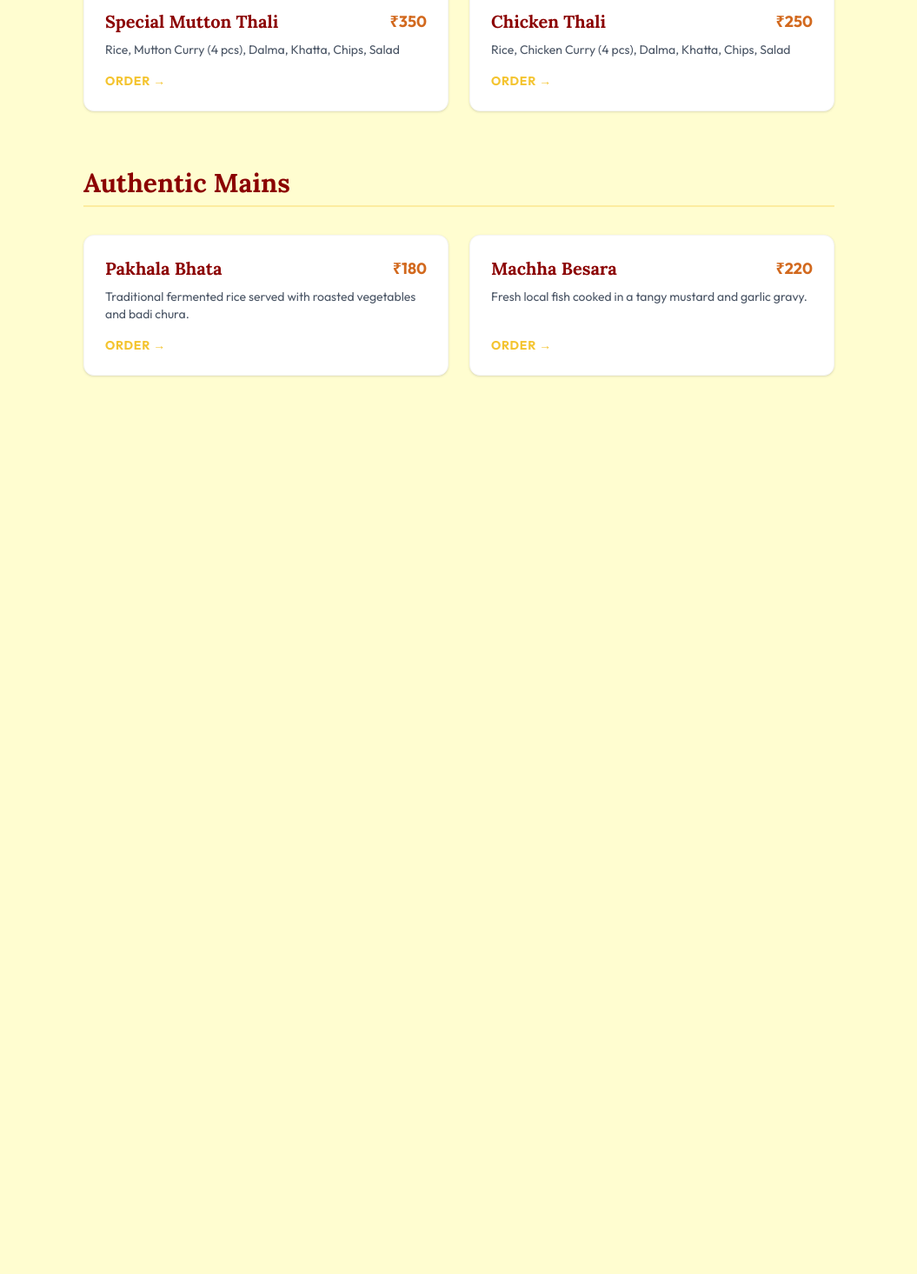
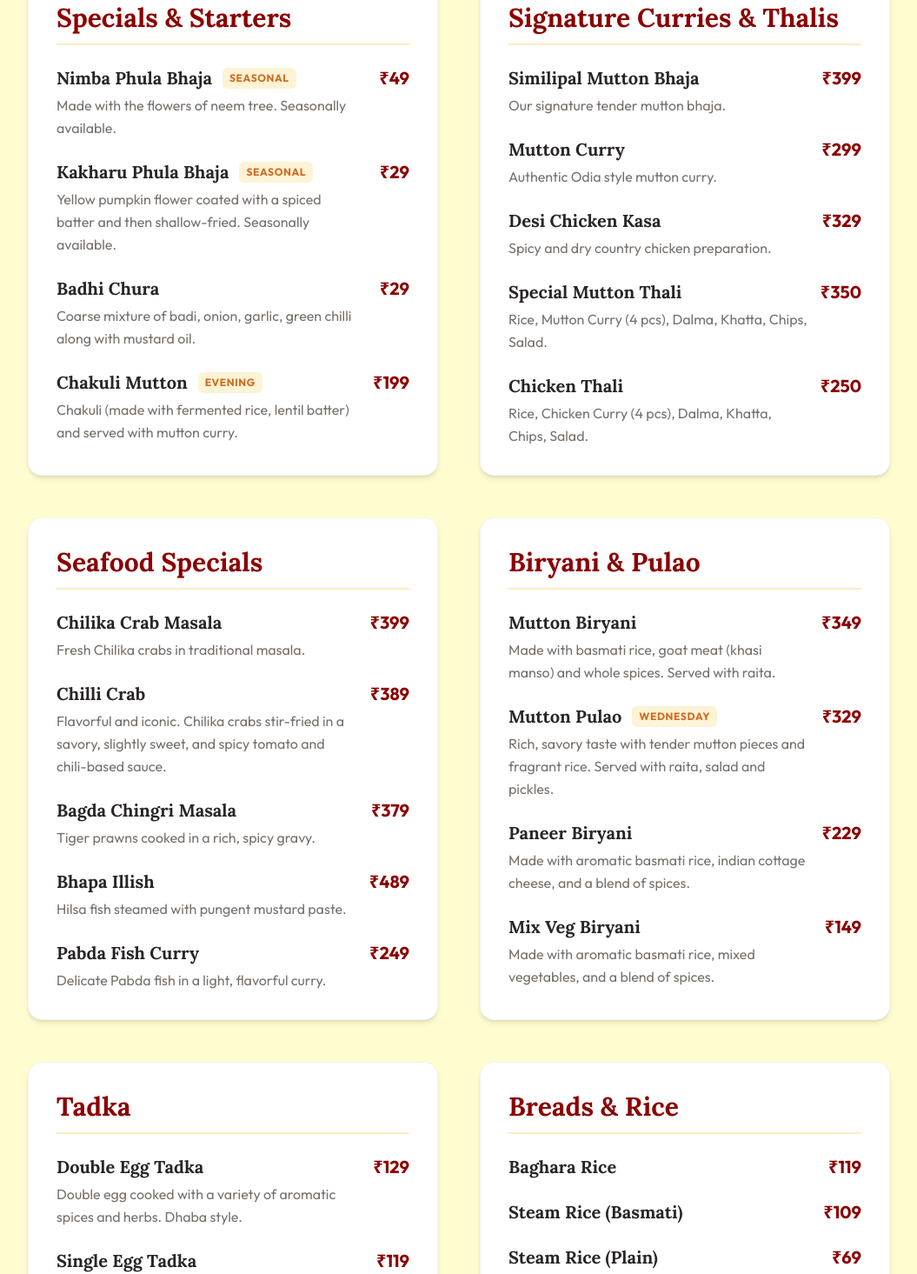
Before and after one commit to vidyanrajan/restaurant, a Next.js app: page /menu in a window 1280 px wide. Shown: the part 452-1917 px from the top of the page at 87% size, without its empty margins (112-1167 px from the left). Before the commit the page ends 1028 px from the top, so only its background shows below. Built offline with nearby package versions, Linux system fonts and the light colour scheme.

Commit message:
Update menu with all items from images

```diff
--- a/app/menu/page.tsx
+++ b/app/menu/page.tsx
@@ -1,11 +1,82 @@
 import Link from "next/link";
 import Image from "next/image";
+
+type MenuItem = {
+  name: string;
+  price: number;
+  description?: string;
+  tag?: string;
+};
+
+type MenuCategory = {
+  category: string;
+  items: MenuItem[];
+};
+
+const menuData: MenuCategory[] = [
+  {
+    category: "Specials & Starters",
+    items: [
+      { name: "Nimba Phula Bhaja", price: 49, description: "Made with the flowers of neem tree. Seasonally available.", tag: "Seasonal" },
+      { name: "Kakharu Phula Bhaja", price: 29, description: "Yellow pumpkin flower coated with a spiced batter and then shallow-fried. Seasonally available.", tag: "Seasonal" },
+      { name: "Badhi Chura", price: 29, description: "Coarse mixture of badi, onion, garlic, green chilli along with mustard oil." },
+      { name: "Chakuli Mutton", price: 199, description: "Chakuli (made with fermented rice, lentil batter) and served with mutton curry.", tag: "Evening" },
+    ]
+  },
+  {
+    category: "Signature Curries & Thalis",
+    items: [
+      { name: "Similipal Mutton Bhaja", price: 399, description: "Our signature tender mutton bhaja." },
+      { name: "Mutton Curry", price: 299, description: "Authentic Odia style mutton curry." },
+      { name: "Desi Chicken Kasa", price: 329, description: "Spicy and dry country chicken preparation." },
+      { name: "Special Mutton Thali", price: 350, description: "Rice, Mutton Curry (4 pcs), Dalma, Khatta, Chips, Salad." },
+      { name: "Chicken Thali", price: 250, description: "Rice, Chicken Curry (4 pcs), Dalma, Khatta, Chips, Salad." },
+    ]
+  },
+  {
+    category: "Seafood Specials",
+    items: [
+      { name: "Chilika Crab Masala", price: 399, description: "Fresh Chilika crabs in traditional masala." },
+      { name: "Chilli Crab", price: 389, description: "Flavorful and iconic. Chilika crabs stir-fried in a savory, slightly sweet, and spicy tomato and chili-based sauce." },
+      { name: "Bagda Chingri Masala", price: 379, description: "Tiger prawns cooked in a rich, spicy gravy." },
+      { name: "Bhapa Illish", price: 489, description: "Hilsa fish steamed with pungent mustard paste." },
+      { name: "Pabda Fish Curry", price: 249, description: "Delicate Pabda fish in a light, flavorful curry." },
+    ]
+  },
+  {
+    category: "Biryani & Pulao",
+    items: [
+      { name: "Mutton Biryani", price: 349, description: "Made with basmati rice, goat meat (khasi manso) and whole spices. Served with raita." },
+      { name: "Mutton Pulao", price: 329, description: "Rich, savory taste with tender mutton pieces and fragrant rice. Served with raita, salad and pickles.", tag: "Wednesday" },
+      { name: "Paneer Biryani", price: 229, description: "Made with aromatic basmati rice, indian cottage cheese, and a blend of spices." },
+      { name: "Mix Veg Biryani", price: 149, description: "Made with aromatic basmati rice, mixed vegetables, and a blend of spices." },
+    ]
+  },
+  {
+    category: "Tadka",
+    items: [
+      { name: "Double Egg Tadka", price: 129, description: "Double egg cooked with a variety of aromatic spices and herbs. Dhaba style." },
+      { name: "Single Egg Tadka", price: 119, description: "Single egg cooked with a variety of aromatic spices and herbs. Dhaba style." },
+    ]
+  },
+  {
+    category: "Breads & Rice",
+    items: [
+      { name: "Baghara Rice", price: 119 },
+      { name: "Steam Rice (Basmati)", price: 109 },
+      { name: "Steam Rice (Plain)", price: 69 },
+      { name: "Butter Naan", price: 50 },
+      { name: "Ghee Roti", price: 20, tag: "Evening" },
+      { name: "Roti / Chakuli", price: 12, tag: "Evening" },
+    ]
+  }
+];
 
 export default function MenuPage() {
   return (
     <main className="min-h-screen bg-cream text-stone-900 pb-20">
       {/* Simple Header */}
-      <header className="bg-mutton text-cream py-6 shadow-md">
+      <header className="bg-mutton text-cream py-6 shadow-md sticky top-0 z-50">
         <div className="container mx-auto px-4 flex justify-between items-center">
           <Link href="/" className="text-2xl font-serif font-bold tracking-wide text-saffron hover:text-white transition-colors">
             Mutton Raja
@@ -14,7 +85,7 @@ export default function MenuPage() {
             href="https://wa.me/918926114100"
             target="_blank"
             rel="noopener noreferrer"
-            className="bg-saffron text-mutton px-4 py-2 rounded-full font-bold hover:bg-yellow-400 transition-colors text-sm"
+            className="bg-saffron text-mutton px-4 py-2 rounded-full font-bold hover:bg-yellow-400 transition-colors text-sm shadow-lg"
           >
             Order on WhatsApp
           </a>
@@ -22,70 +93,62 @@ export default function MenuPage() {
       </header>
 
       {/* Menu Header */}
-      <div className="text-center py-16">
-        <h1 className="text-5xl font-serif font-bold text-mutton mb-4">Our Menu</h1>
+      <div className="text-center py-16 bg-white border-b border-stone-200 shadow-sm">
+        <h1 className="text-5xl md:text-6xl font-serif font-bold text-mutton mb-4 drop-shadow-sm">Our Menu</h1>
         <div className="w-24 h-1 bg-saffron mx-auto mb-6"></div>
-        <p className="text-lg text-gray-600 max-w-2xl mx-auto px-4">
+        <p className="text-lg text-gray-600 max-w-2xl mx-auto px-4 font-sans">
           Authentic Odia cuisine prepared fresh daily with traditional recipes and locally sourced spices.
         </p>
       </div>
 
-      <div className="container mx-auto px-4 max-w-4xl">
-        {/* Category 1 */}
-        <section className="mb-16">
-          <h2 className="text-3xl font-serif font-bold text-mutton mb-8 border-b-2 border-saffron/30 pb-2">Signature Thalis</h2>
-          <div className="grid gap-6 md:grid-cols-2">
-            <div className="bg-white p-6 rounded-xl shadow-sm border border-stone-100 flex flex-col justify-between">
-              <div>
-                <div className="flex justify-between items-start mb-2">
-                  <h3 className="text-xl font-bold text-mutton">Special Mutton Thali</h3>
-                  <span className="text-lg font-bold text-spice">₹350</span>
-                </div>
-                <p className="text-gray-600 text-sm mb-4">Rice, Mutton Curry (4 pcs), Dalma, Khatta, Chips, Salad</p>
+      <div className="container mx-auto px-4 max-w-5xl mt-12">
+        <div className="grid gap-12 lg:grid-cols-2">
+          {menuData.map((category, idx) => (
+            <section key={idx} className="bg-white p-6 md:p-8 rounded-2xl shadow-md border border-stone-100">
+              <h2 className="text-3xl font-serif font-bold text-mutton mb-6 border-b-2 border-saffron/30 pb-3 flex items-center">
+                {category.category}
+              </h2>
+
+              <div className="space-y-6">
+                {category.items.map((item, itemIdx) => (
+                  <div key={itemIdx} className="group">
+                    <div className="flex justify-between items-start mb-1 gap-4">
+                      <div className="flex items-center gap-3">
+                        <h3 className="text-xl font-bold text-stone-800 font-sans group-hover:text-mutton transition-colors">
+                          {item.name}
+                        </h3>
+                        {item.tag && (
+                          <span className="text-xs font-bold bg-saffron/20 text-spice px-2 py-1 rounded-md uppercase tracking-wider">
+                            {item.tag}
+                          </span>
+                        )}
+                      </div>
+                      <div className="flex items-center gap-4">
+                        <div className="hidden sm:block flex-grow border-b border-dotted border-stone-300"></div>
+                        <span className="text-xl font-bold text-mutton whitespace-nowrap">₹{item.price}</span>
+                      </div>
+                    </div>
+                    {item.description && (
+                      <p className="text-stone-500 text-sm md:text-base leading-relaxed max-w-[85%]">
+                        {item.description}
+                      </p>
+                    )}
+                  </div>
+                ))}
               </div>
-              <a href="https://wa.me/918926114100" className="text-sm font-bold text-saffron hover:text-mutton uppercase tracking-wider transition-colors">Order →</a>
-            </div>
+            </section>
+          ))}
+        </div>
 
-            <div className="bg-white p-6 rounded-xl shadow-sm border border-stone-100 flex flex-col justify-between">
-              <div>
-                <div className="flex justify-between items-start mb-2">
-                  <h3 className="text-xl font-bold text-mutton">Chicken Thali</h3>
-                  <span className="text-lg font-bold text-spice">₹250</span>
-                </div>
-                <p className="text-gray-600 text-sm mb-4">Rice, Chicken Curry (4 pcs), Dalma, Khatta, Chips, Salad</p>
-              </div>
-              <a href="https://wa.me/918926114100" className="text-sm font-bold text-saffron hover:text-mutton uppercase tracking-wider transition-colors">Order →</a>
-            </div>
-          </div>
-        </section>
-
-        {/* Category 2 */}
-        <section className="mb-16">
-          <h2 className="text-3xl font-serif font-bold text-mutton mb-8 border-b-2 border-saffron/30 pb-2">Authentic Mains</h2>
-          <div className="grid gap-6 md:grid-cols-2">
-            <div className="bg-white p-6 rounded-xl shadow-sm border border-stone-100 flex flex-col justify-between">
-              <div>
-                <div className="flex justify-between items-start mb-2">
-                  <h3 className="text-xl font-bold text-mutton">Pakhala Bhata</h3>
-                  <span className="text-lg font-bold text-spice">₹180</span>
-                </div>
-                <p className="text-gray-600 text-sm mb-4">Traditional fermented rice served with roasted vegetables and badi chura.</p>
-              </div>
-              <a href="https://wa.me/918926114100" className="text-sm font-bold text-saffron hover:text-mutton uppercase tracking-wider transition-colors">Order →</a>
-            </div>
-
-            <div className="bg-white p-6 rounded-xl shadow-sm border border-stone-100 flex flex-col justify-between">
-              <div>
-                <div className="flex justify-between items-start mb-2">
-                  <h3 className="text-xl font-bold text-mutton">Machha Besara</h3>
-                  <span className="text-lg font-bold text-spice">₹220</span>
-                </div>
-                <p className="text-gray-600 text-sm mb-4">Fresh local fish cooked in a tangy mustard and garlic gravy.</p>
-              </div>
-              <a href="https://wa.me/918926114100" className="text-sm font-bold text-saffron hover:text-mutton uppercase tracking-wider transition-colors">Order →</a>
-            </div>
-          </div>
-        </section>
+        <div className="mt-16 text-center">
+           <a
+              href="https://wa.me/918926114100"
+              className="inline-block bg-mutton text-saffron px-10 py-4 rounded-full font-bold text-xl hover:bg-mutton/90 hover:scale-105 transition-all shadow-xl border-2 border-saffron"
+            >
+              Ready to Order? Message Us!
+            </a>
+            <p className="mt-4 text-stone-500 font-medium">Available on Swiggy and Zomato</p>
+        </div>
       </div>
     </main>
   );
```
